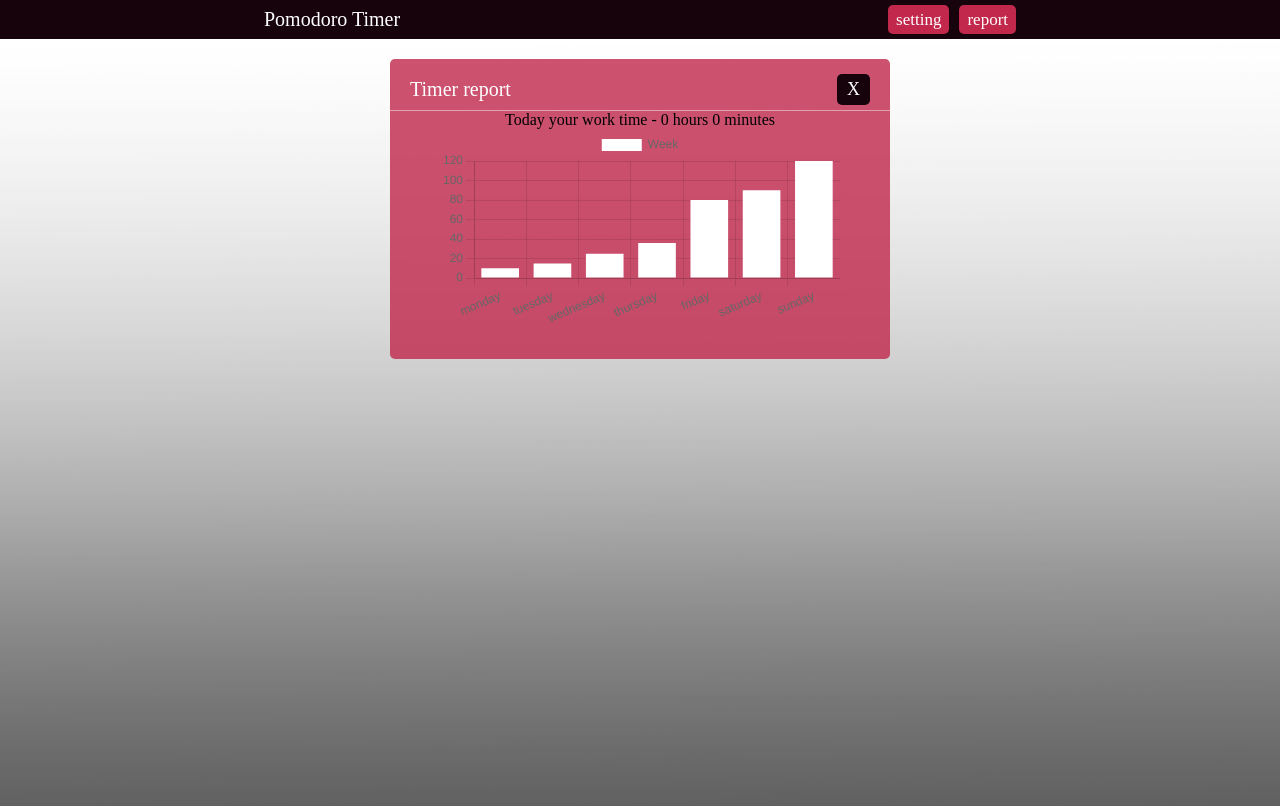
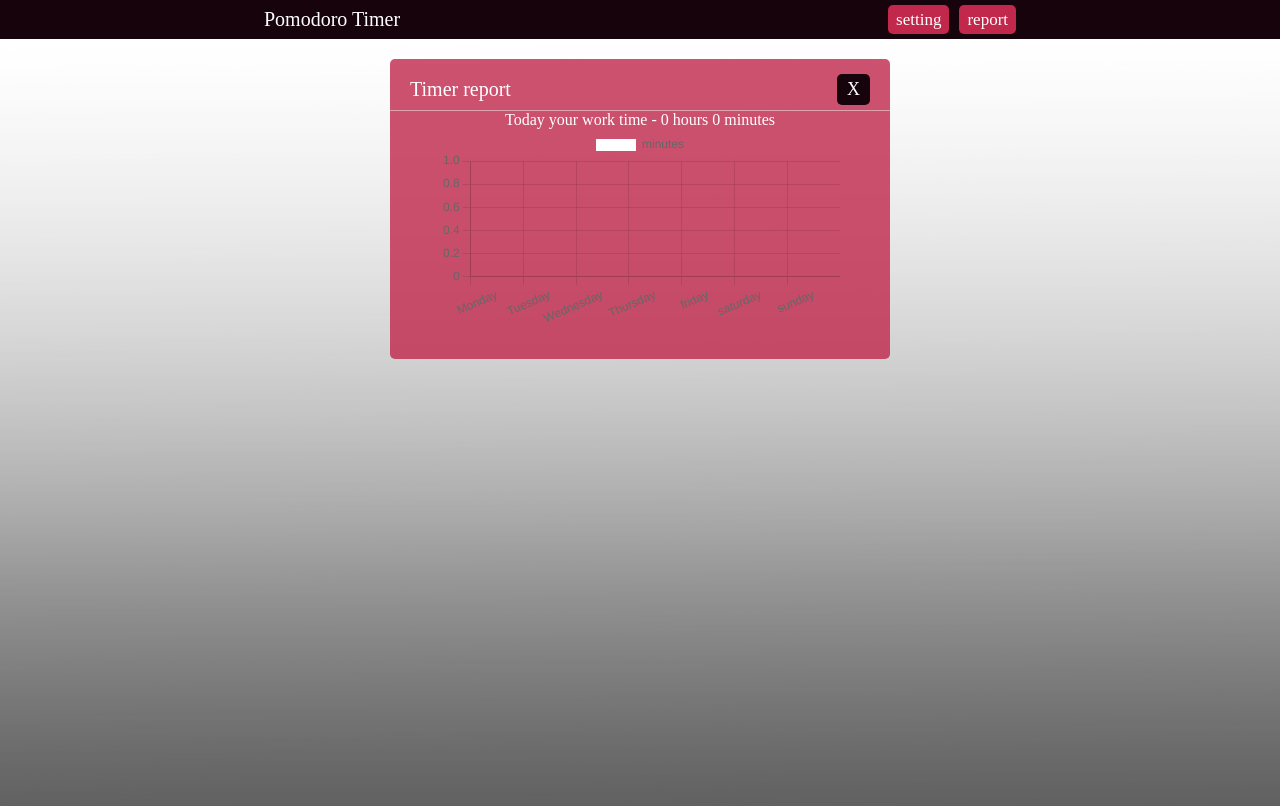
Before and after one commit to AmadoMuerte/pomodoro-timer, a React (Create React App) app: page /report in a window 1280 px wide. Shown: the top 806 px of the page. Built offline with nearby package versions, Linux system fonts and the light colour scheme; a web font is replaced by a local one.

Commit message:
create report store

```diff
--- a/src/components/report/Report.css
+++ b/src/components/report/Report.css
@@ -53,4 +53,5 @@
     justify-content: center;
     align-items: center;
     padding: 0 15px;
+    color: white
 }
--- a/src/components/report/Report.jsx
+++ b/src/components/report/Report.jsx
@@ -1,15 +1,35 @@
 import React from 'react';
 import './Report.css'
 
-import { useSelector } from 'react-redux';
+import {updateWeek} from '../../store/slice/report/reportSlice'
+import { useSelector, useDispatch } from 'react-redux';
+
 import { NavLink } from 'react-router-dom';
-
 
 import Schedule from '../schedule/Schedule';
 
 function Report(props) {
 
     const timeToday = useSelector(state => state.report.timeToday)
+    const weekWork = useSelector(state => state.report.weekWork)
+
+    const dispatch = useDispatch()
+
+    const pushReportToStorage = () => {
+        const report =
+        {
+            timeToday, weekWork
+        }
+        localStorage.setItem("report", JSON.stringify(report))
+    }
+
+    pushReportToStorage()
+
+    const updateWeekWork = () => {
+        let day = new Date().getDay()
+        dispatch(updateWeek(day))
+    }
+   updateWeekWork()
 
     const countHours = () => {
         let hours = 0
@@ -18,7 +38,6 @@ function Report(props) {
             hours = Math.floor(timeToday / 60)
             minutes = timeToday % 60
         }
-
         let time = `${hours} hours ${minutes} minutes`
 
         if (timeToday < 60) {
@@ -58,7 +77,7 @@ function Report(props) {
                         </div>
                         <div className='report__bottom'>
                             Today your work time - {countHours()}
-                            <Schedule />
+                            <Schedule weekWork={weekWork}/>
                         </div>
                     </div>
                 </div>
--- a/src/components/schedule/Schedule.jsx
+++ b/src/components/schedule/Schedule.jsx
@@ -24,18 +24,23 @@ function Schedule(props) {
         Legend
       );
 
-    const labels = ['monday', 'tuesday', 'wednesday', 'thursday', 'friday', 'saturday', 'sunday'];
-
-    const week = [10, 15, 25, 36, 80, 90, 120]
+  const labels = [
+        'Monday',
+        'Tuesday',
+        'Wednesday',
+        'Thursday',
+        'friday',
+        'saturday',
+        'sunday',
+  ]
 
   const data = {
       labels,
       datasets: [
         {
-            label: 'Week',
-            data: week,
+          label: 'minutes',
+          data: props.weekWork,
           backgroundColor: 'white',
-            color: "black"
         },
       ],
   };
--- a/src/components/timer/Timer.jsx
+++ b/src/components/timer/Timer.jsx
@@ -18,7 +18,6 @@ import {
     } from '../../store/slice/timer/timerSlice'
 
 import { countWorkTime } from '../../store/slice/report/reportSlice'
-
 
 function Timer(props) {
     const [soundOne] = useSound(sound_01)
@@ -59,7 +58,6 @@ function Timer(props) {
 
     const tick = () => {
         if (paused) {
-           // pushTimerToStorage()
             dispatch(changeSeconds(seconds - 1))
             if (seconds === 0) {
                 dispatch(changeMinutes(minutes - 1))
@@ -69,7 +67,6 @@ function Timer(props) {
                 if (timerMode === 'work') {
                     dispatch(countWorkTime(timePomo))
                 }
-
                 playSound()
                 dispatch(changeSeconds(0))
                 dispatch(changePause(false))
--- a/src/store/slice/report/reportSlice.js
+++ b/src/store/slice/report/reportSlice.js
@@ -1,17 +1,11 @@
 import { createSlice } from "@reduxjs/toolkit";
 
-const initialState = {
+let initialState = {
     timeToday: 0,
-    weekWork: {
-        Monday: 0,
-        Tuesday: 0,
-        Wednesday: 0,
-        Thursday : 0,
-        friday: 0,
-        saturday: 0,
-        sunday: 0
-    }
+    weekWork: [0, 0, 0, 0, 0, 0, 0]
 }
+
+if (localStorage.report) initialState = JSON.parse(localStorage.getItem('report'))
 
 export const reportSlice = createSlice({
     name: 'report',
@@ -20,10 +14,12 @@ export const reportSlice = createSlice({
         countWorkTime (state, action) {
             state.timeToday += action.payload
         },
-
+        updateWeek (state, action) {
+            state.weekWork[action.payload] = state.timeToday
+        }
     }
 })
 
-export const { countWorkTime } = reportSlice.actions
+export const { countWorkTime, updateWeek } = reportSlice.actions
 
 export default reportSlice.reducer
```
Lines whose indentation alone changed are shown as unchanged.
